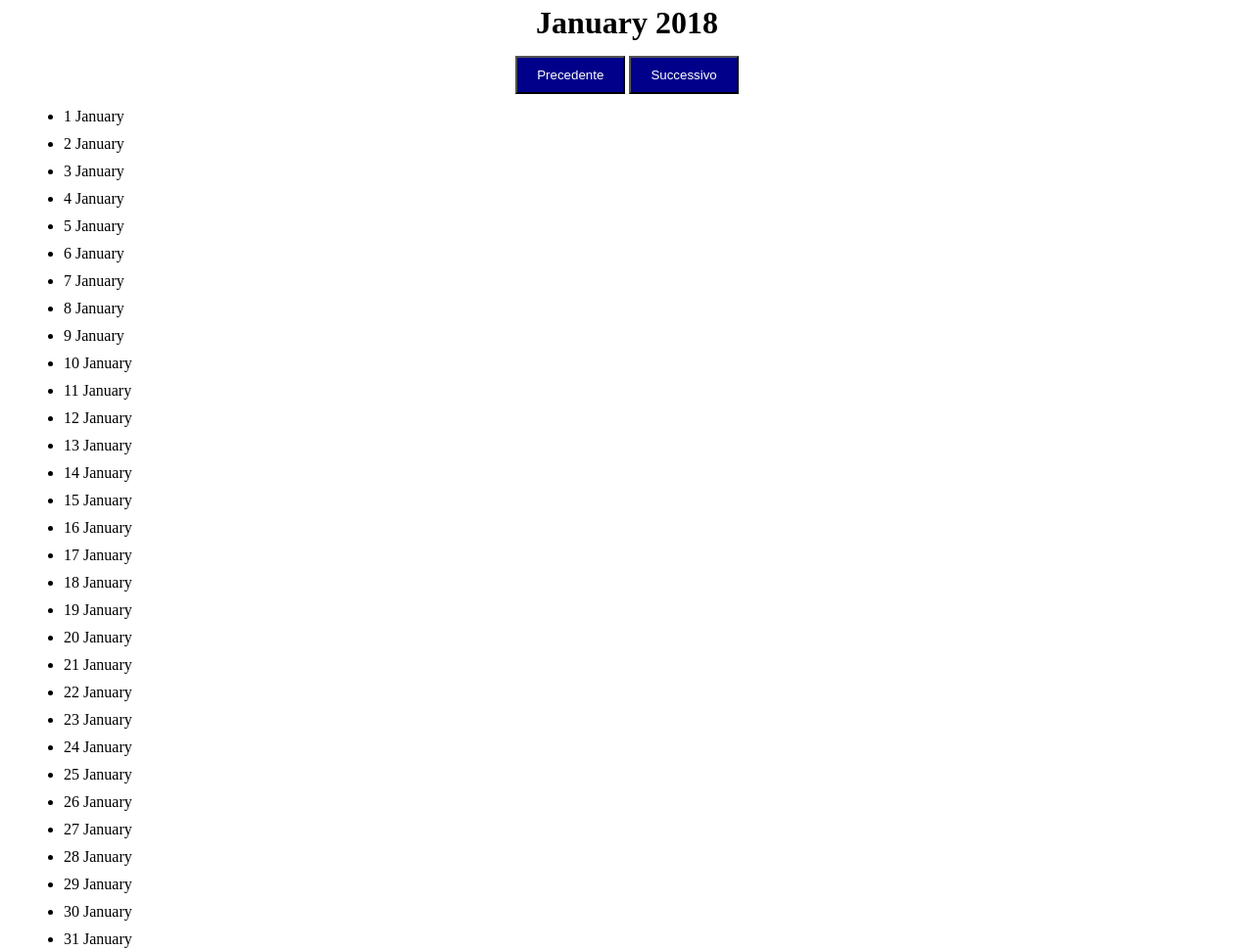
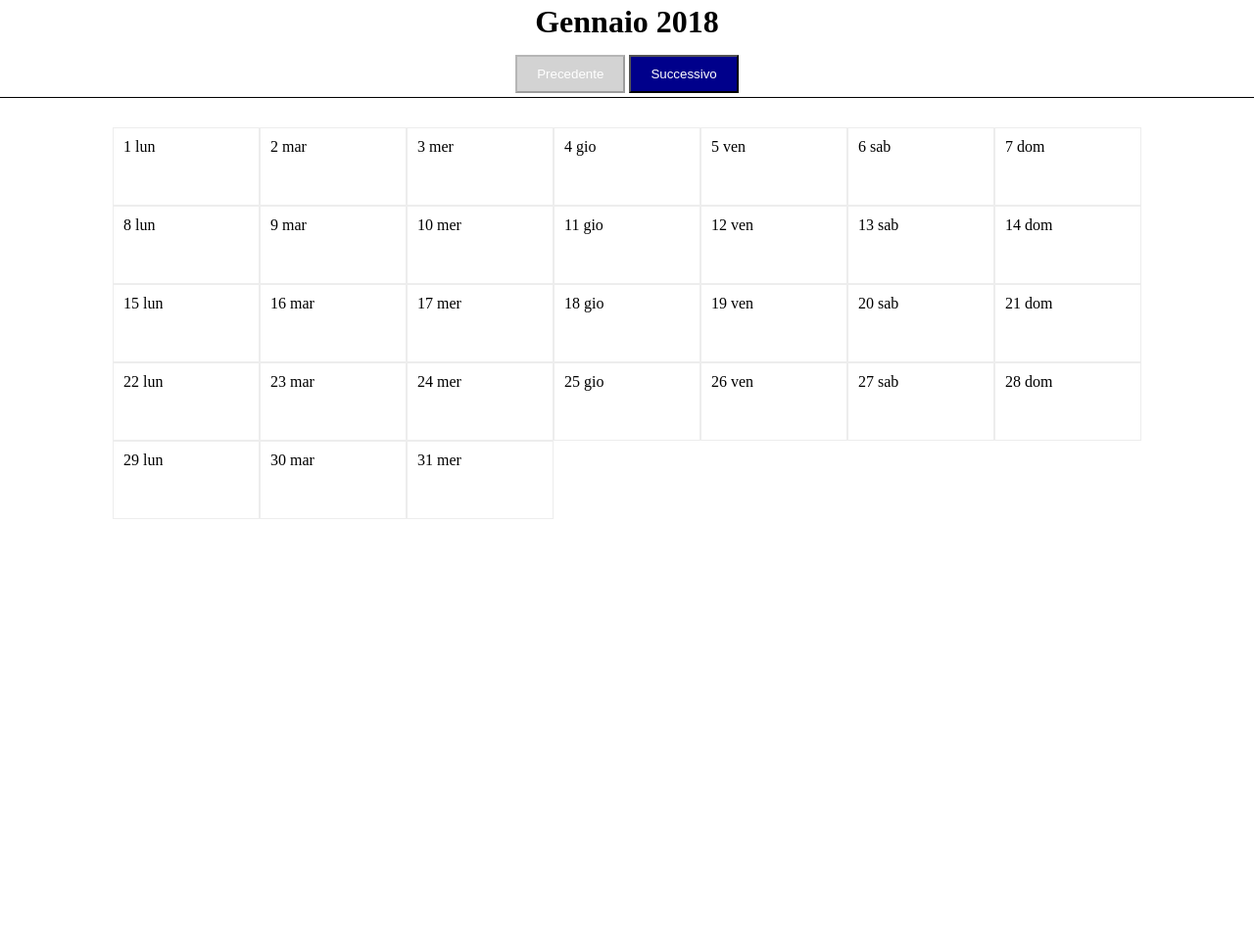
Before and after one commit to FilippoM991/ajax-ex-calendar, a plain HTML site: page index.html in a window 1280 px wide. Shown: the whole page at 98% size. After the commit the page ends 800 px from the top, so only its background shows below. Drawn offline with nearby package versions, Linux system fonts and the light colour scheme; no server answers.

Commit message:
parte grafica principale fatta

```diff
--- a/index.html
+++ b/index.html
@@ -6,6 +6,7 @@
         <script src="https://ajax.googleapis.com/ajax/libs/jquery/3.3.1/jquery.min.js"></script>
         <script src="https://cdn.jsdelivr.net/npm/handlebars@latest/dist/handlebars.js"></script>
         <script src="https://momentjs.com/downloads/moment.js" charset="utf-8"></script>
+        <script src="https://cdnjs.cloudflare.com/ajax/libs/moment.js/2.24.0/locale/it.js" charset="utf-8"></script>
         <script src="main.js" charset="utf-8"></script>
         <link rel="stylesheet" href="style.css">
     </head>
--- a/main.js
+++ b/main.js
@@ -1,27 +1,41 @@
 $(document).ready(function() {
+    // moment.locale('It');
     var template_html= $("#giorno-template").html();
     var template_function= Handlebars.compile(template_html);
 
     var data_iniziale = "2018-01-01";
-    var moment_iniziale = moment(data_iniziale);
+    var moment_data = moment(data_iniziale);
+
+    var inizio_calendario = moment("2018-01-01");
+    // imposto il giorno 1 e non il 31 perchè poi posso usare isSameorAfter aggiungendo solo 1 mese alla data iniziale, arrivando proprio al 1 dicembre, mettendo il 31 non verrebbe rispettata la regola e permetterebbe di avanzare ancora di 1
+    var fine_calendario = moment("2018-12-01");
     // visualizzo già il titolo iniziale con gennaio
-    stampa_mese(moment_iniziale);
-    stampa_festivita(moment_iniziale);
+    stampa_mese(moment_data);
+    stampa_festivita(moment_data);
+    $("#precedente").prop("disabled", true);
 
 
     $("#successivo").click(function(){
         // devo aggiungere un mese alla data da visualizzare
-        moment_iniziale.add(1, "months");
+        moment_data.add(1, "months");
         // visualizzo il calendario aggiornato
-        stampa_mese(moment_iniziale);
-        stampa_festivita(moment_iniziale);
+        stampa_mese(moment_data);
+        stampa_festivita(moment_data);
+        $("#precedente").prop("disabled", false);
+        if (moment_data.isSameOrAfter(fine_calendario)) {
+            $(this).prop("disabled", true);
+        }
     })
     $("#precedente").click(function(){
         // devo aggiungere un mese alla data da visualizzare
-        moment_iniziale.subtract(1, "months");
+        moment_data.subtract(1, "months");
         // visualizzo il calendario aggiornato
-        stampa_mese(moment_iniziale);
-        stampa_festivita(moment_iniziale);
+        stampa_mese(moment_data);
+        stampa_festivita(moment_data);
+        $("#successivo").prop("disabled", false);
+        if (moment_data.isSameOrBefore(inizio_calendario)) {
+            $(this).prop("disabled", true);
+        }
     })
 
 
@@ -34,6 +48,7 @@ $(document).ready(function() {
         var giorni_mese = data_mese.daysInMonth();
         // come si chiama questo mese?
         var mese_testuale = data_mese.format("MMMM");
+        mese_testuale = mese_testuale.charAt(0).toUpperCase() + mese_testuale.slice(1);
 
         // imposto il titolo con il mese corrente
         $("#mese-corrente").text(mese_testuale);
@@ -43,7 +58,7 @@ $(document).ready(function() {
             // var giorno_standard = data_mese.format("YYYY-MM-") + formatta_giorno(i)
 
             var placeholder = {
-                day: i + " " + mese_testuale,
+                day: i + " " + data_mese_giorno.format("ddd"),
                 // sopra ho clonato la data cosi posso usarla qui
                 standard_day: data_mese_giorno.format("YYYY-MM-DD")
             };
--- a/style.css
+++ b/style.css
@@ -10,6 +10,7 @@ header {
     justify-content: center;
     align-items: center;
     padding: 30px;
+    border-bottom: 1px solid black;
 }
 h1 {
     margin-bottom: 15px;
@@ -19,13 +20,29 @@ header button {
     background-color: darkblue;
     color:white;
 }
+header button:disabled {
+    background-color: lightgrey;
+    cursor: no-drop;
+}
 #container {
-    width: 1170px;
-    margin: 0 auto;
+    margin-top: 30px;
+    display: flex;
+    justify-content: center;
+    align-items: center;
+}
+#calendario {
+    width: 1050px;
+    list-style-type: none;
+    display: flex;
+    flex-wrap: wrap;
+
 }
 #calendario li {
-    margin:10px;
+    width: 150px;
+    height: 80px;
+    padding: 10px;
+    border: 1px solid #EDEDED;
 }
 #calendario li.festa{
-    color: red;
+    background-color: #FED9A8;
 }
```
